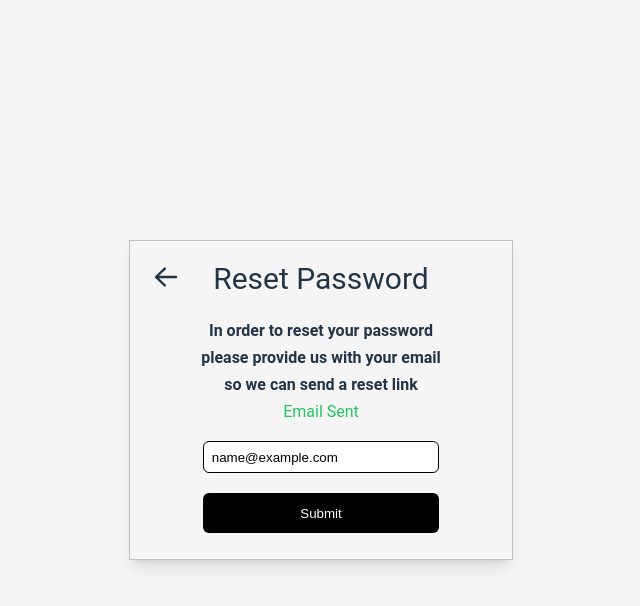
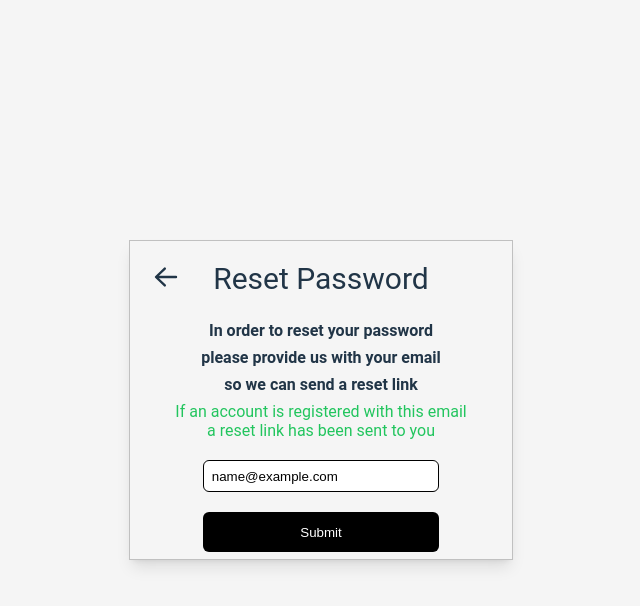
Before and after one commit to MukunaChristian/labtrader, a React (Vite) app: page /forgot-password in a window 1280 px wide. Both pictures are taken after typing "name@example.com" into the empty fields and a click on the button "Submit". Shown: the top 606 px of the page, without its empty margins (319-959 px from the left). Built offline with nearby package versions, Linux system fonts and the light colour scheme; no server answers.

Commit message:
validation on forgot password

```diff
--- a/src/pages/ForgotPassword.jsx
+++ b/src/pages/ForgotPassword.jsx
@@ -5,18 +5,34 @@ import { sendResetPasswordLink } from '../api/password';
 
 export const ForgotPassword = () => {
   const navigate = useNavigate();
-  const [emailSent, setemailSent] = useState(false);
+  const [emailSent, setEmailSent] = useState(false);
+  const [error, setError] = useState("");
+
+  const validateEmail = (email) => {
+    return /\S+@\S+\.\S+/.test(email);
+  }
 
   const handleForgotPassword = async (e) => {
     e.preventDefault();
     const email = e.target["email"].value.trim();
-    console.log(email)
+
+    if (!email) {
+      setError("Please enter your email.");
+      return;
+    }
+
+    if (!validateEmail(email)) {
+      setError("Please enter a valid email.");
+      return;
+    }
 
     try {
       await sendResetPasswordLink(email);
-      setemailSent(true)
+      setEmailSent(true);
+      setError("");
     } catch (error) {
       console.error("Error sending link:", error);
+      setError("Failed to send reset link. Please try again.");
     }
   }
 
@@ -28,8 +44,9 @@ export const ForgotPassword = () => {
         <p className="mb-2 font-semibold">In order to reset your password</p>
         <p className="mb-2 font-semibold">please provide us with your email</p>
         <p className="mb-2 font-semibold">so we can send a reset link</p>
-        {emailSent && <p className="text-green-500 text-med">Email Sent</p>}
-        <form className="mb-4" onSubmit={(e) => { handleForgotPassword(e) }}>
+        {emailSent && <div><p className="text-green-500 text-med">If an account is registered with this email</p> <p className="text-green-500 text-med flex justify-center">a reset link has been sent to you</p></div>}
+        {error && <p className="text-red-500 text-med">{error}</p>}
+        <form className="mb-4" onSubmit={handleForgotPassword}>
           <input name="email" className="default-input mt-5" type="text" placeholder="Email" />
           <button type="submit" className="w-full h-10 bg-black text-white rounded-md mt-5">Submit</button>
         </form>
```
